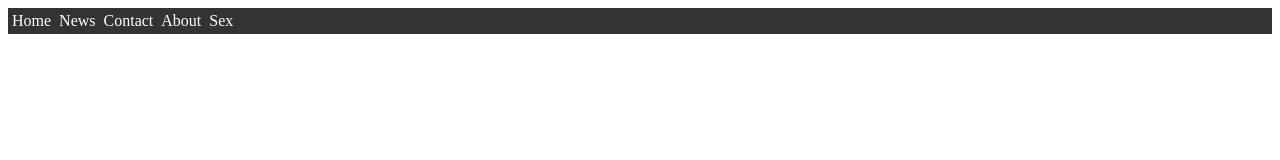
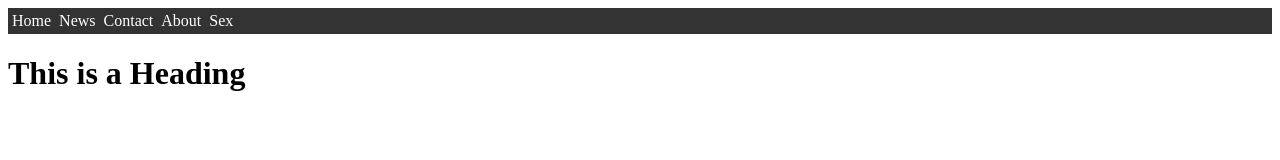
Before and after one commit to Shtrompel/igalblech, a plain HTML site: page index.html in a window 1280 px wide. Both pictures are taken after a click on the link "Home". Drawn offline with nearby package versions, Linux system fonts and the light colour scheme.

Commit message:
Update index.html

```diff
--- a/index.html
+++ b/index.html
@@ -42,13 +42,13 @@
               $("#home").click(function(){
 				//$("#body").load("home.html");
 
-				/*jQuery.ajax({
+				jQuery.ajax({
 					 url: "home.html", dataType: "html"
 				}).done(function( responseHtml ) {
 					 $("#body").html(responseHtml);
-				});*/
+				});
 
-				window.open('home.html', '_blank');
+				//window.open('home.html', '_blank');
 
               });
          });
```
